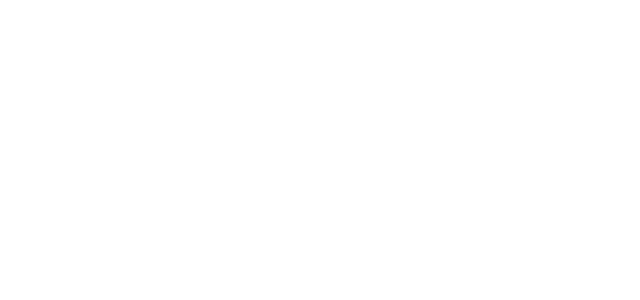
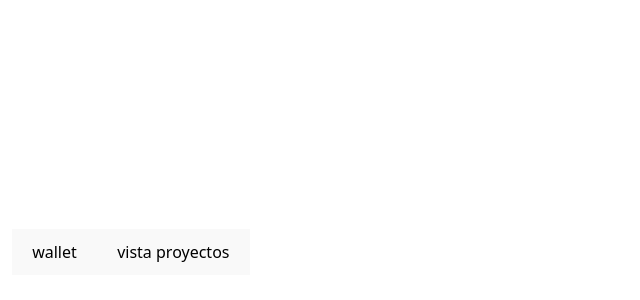
Before and after one commit to BrunoCocco/CrowReact, a React (Vite) app: page / in a window 1280 px wide. Shown: the part 148-448 px from the top of the page, without its empty margins (0-640 px from the left). Built offline with nearby package versions, Linux system fonts and the light colour scheme.

Commit message:
agregando detalles y bootstrap

```diff
--- a/package.json
+++ b/package.json
@@ -10,6 +10,7 @@
     "preview": "vite preview"
   },
   "dependencies": {
+    "bootstrap": "^5.3.8",
     "react": "^19.2.0",
     "react-dom": "^19.2.0"
   },
--- a/src/App.jsx
+++ b/src/App.jsx
@@ -1,10 +1,40 @@
 // src/App.jsx
+import { useState, useEffect } from "react";
 import Inicio from "./components/Inicio";
+import Header from "./components/Header";
+import "./components/components.css";
+import "bootstrap/dist/css/bootstrap.min.css";
 
 function App() {
+  const [invertido, setInvertido] = useState(0);
+  const [stakeado, setStakeado] = useState(0);
+  const [vista, setVista] = useState("");
+
+  useEffect(() => {
+    const intervalo = setInterval(() => {
+      //Este modifica si es mayor que cero
+      setStakeado((prev) => {
+        if (prev > 0) return prev + 0.01;
+        return prev;
+      });
+    }, 3000);
+
+    return () => clearInterval(intervalo);
+  });
   return (
     <>
-      <Inicio />
+      <section className="container">
+        <article className="row">
+          <Header setVista={setVista} />
+          <Inicio
+            vista={vista}
+            invertido={invertido}
+            setInvertido={setInvertido}
+            stakeado={stakeado}
+            setStakeado={setStakeado}
+          />
+        </article>
+      </section>
     </>
   );
 }
--- a/src/components/Header.jsx
+++ b/src/components/Header.jsx
@@ -1,9 +1,15 @@
+import "./components.css"
 
 function Header({setVista}) {
   return (
     <>
+    <section className="container">
+        <article className="header">
+
       <button onClick={()=>{setVista("Wallet")}}>wallet</button>
       <button onClick={()=>{setVista("VistaProy")}}>vista proyectos</button>
+        </article>
+    </section>
     </>
   );
 }
--- a/src/components/VistasProy.jsx
+++ b/src/components/VistasProy.jsx
@@ -1,9 +1,9 @@
 function VistaProyectos (){
     return(
         <>
-        <section>
+        <section className="container">
             <article>
-                <h2>HOLA JUAN ALVERTOOOOOOOOOO</h2>
+                <h2>Pro</h2>
             </article>
         </section>
         </>
--- a/src/components/Wallet.jsx
+++ b/src/components/Wallet.jsx
@@ -1,17 +1,28 @@
-
 import "./components.css";
 import Cuenta from "../layouts/Cuenta";
 import Proyecto from "../layouts/Proyecto";
 import Main from "../layouts/Main";
 
-function Wallet({invertido, setInvertido, stakeado , setStakeado}) {
-
+function Wallet({ invertido, setInvertido, stakeado, setStakeado }) {
   return (
     <>
       <section className="container">
-        <Cuenta invertido={invertido} setInvertido={setInvertido} stakeado={stakeado} setStakeado={setStakeado} />
-        <Proyecto invertido={invertido} setInvertido={setInvertido} />
-        <Main stakeado={stakeado} setStakeado={setStakeado}/>
+        <article className="row">
+          <div className="offset-md-2 col-sm-6 col-md-4">
+            <Cuenta
+              invertido={invertido}
+              setInvertido={setInvertido}
+              stakeado={stakeado}
+              setStakeado={setStakeado}
+            />
+          </div>
+          <div className=" col-sm-6 col-md-4">
+            <Main stakeado={stakeado} setStakeado={setStakeado} />
+          </div>
+        </article>
+        <article className="row">
+          <Proyecto invertido={invertido} setInvertido={setInvertido} />
+        </article>
       </section>
     </>
   );
--- a/src/components/components.css
+++ b/src/components/components.css
@@ -1,24 +1,22 @@
 /* Inicio.css */
-.container {
-  display: grid;
-  grid-template-areas:
-    "cuenta main"
-    "proyecto main";
-  grid-template-columns: 4fr 1fr;
-  gap: 20px;
+header {
+  margin-top: 80px;
+  margin-bottom: 80px;
+  position: relative;
+  /* lo fija en la pantalla */
+  top: 0;
+  /* pegado al borde superior */
+  left: 0;
+  width: 100%;
+  /* ocupa todo el ancho */
+  z-index: 1000;
+  /* queda por encima del contenido */
+  background-color: #fff;
+  /* poné el color que quieras */
+  padding: 10px 20px;
+  /* espacio interno */
+  box-shadow: 0 2px 5px rgba(0, 0, 0, 0.1);
+  /* sombra opcional */
+
 
 }
-.cuenta {
-  grid-area: cuenta;
-  margin: 10px 0px ;
-}
-
-.proyecto {
-  grid-area: proyecto;
-  margin: 10px 0px ;
-}
-
-.main {
-  grid-area: main;
-  margin: 10px 0px ;
-}
--- a/src/layouts/Main.jsx
+++ b/src/layouts/Main.jsx
@@ -1,19 +1,9 @@
-import { useEffect } from "react";
+
 //tenemos que aprender a usar estas giladas, pero venimos de puta madre
-function Main({ stakeado, setStakeado }) {
-  useEffect(() => {
-  const intervalo = setInterval(() => {
-    setStakeado(prev => {
-      if (prev > 0) return prev + 0.01;
-      return prev; // no sumar si es 0 o menos
-    });
-  }, 3000);
-
-  return () => clearInterval(intervalo);
-}, []);
+function Main({ stakeado }) {
 
   return (
-    <article className="main">
+    <article className="main background-stake">
       <h1>
         <code>Staking</code>
       </h1>
--- a/src/layouts/Proyecto.jsx
+++ b/src/layouts/Proyecto.jsx
@@ -1,14 +1,12 @@
 function Proyecto({ invertido, setInvertido }) {
   return (
     <>
-      <article className="proyecto">
-        <div>
-          <button onClick={() => setInvertido(invertido + 10)}>
-            Agregar saldo
+    <section className="container">
+      <article className="row  mt-3">
+          <button className="col-sm-2 offset-md-3" onClick={() => setInvertido(invertido + 10)}>
+            Agregar dinero
           </button>
-        </div>
-        <div>
-          <button
+          <button className="col-sm-2 offset-md-3"
             onClick={() => {
               if (invertido <= 0) {
                 alert("No se puede retirar más saldo");
@@ -17,10 +15,11 @@ function Proyecto({ invertido, setInvertido }) {
               }
             }}
           >
-            Agregar saldo
+            retira dinero
           </button>
-        </div>
+
       </article>
+      </section>
     </>
   );
 }
--- a/src/layouts/layouts.css
+++ b/src/layouts/layouts.css
@@ -1,5 +1,8 @@
 .background{
     background-color: sandybrown;
+}
+.background-stake{
+    background-color: aqua;
 }
 .button-style{
     margin: 0 10px;
```
Also changed, not shown: 1 other file (tests, documents, lock files or other folders).
